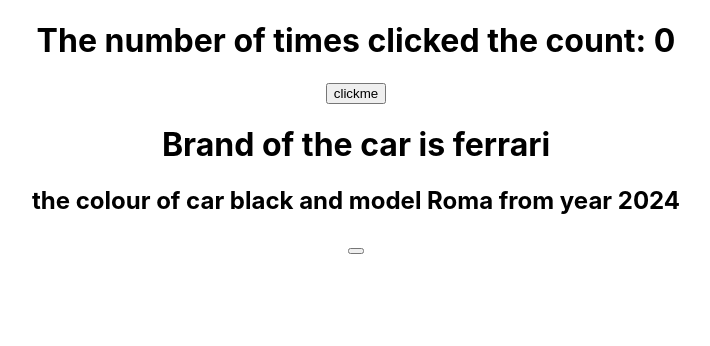
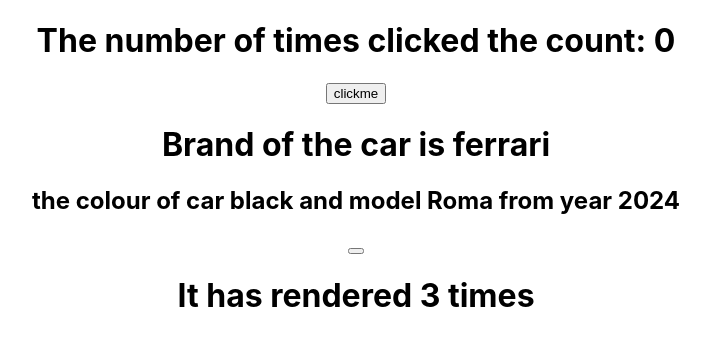
Before and after one commit to NavaneethaMella/react-dev, a React (Create React App) app: page / in a window 1280 px wide. Shown: the top 346 px of the page, without its empty margins (284-994 px from the left). Built offline with nearby package versions, Linux system fonts and the light colour scheme.

Commit message:
useeffect

```diff
--- a/src/App.js
+++ b/src/App.js
@@ -2,11 +2,13 @@
 import './App.css';
 import Statehook from './Statehook';
 import UseState from './UseState';
+import Useeffect from './Useeffect'
 function App() {
   return (
     <div className="App">
       <Statehook></Statehook>
       <UseState></UseState>
+      <Useeffect></Useeffect>
     </div>
   );
 }
--- /dev/null
+++ b/src/Useeffect.js
@@ -0,0 +1,16 @@
+import { useEffect ,useState} from "react"
+function Useeffect(){
+    const [count , setCount] = useState(0)
+    useEffect(()=>{
+        setTimeout(()=>{
+            setCount(count => count+1);
+        },2000)
+    })
+
+    return(
+    <div>
+        <h1>It has rendered {count} times</h1>
+    </div>
+    )
+}
+export default Useeffect
```
